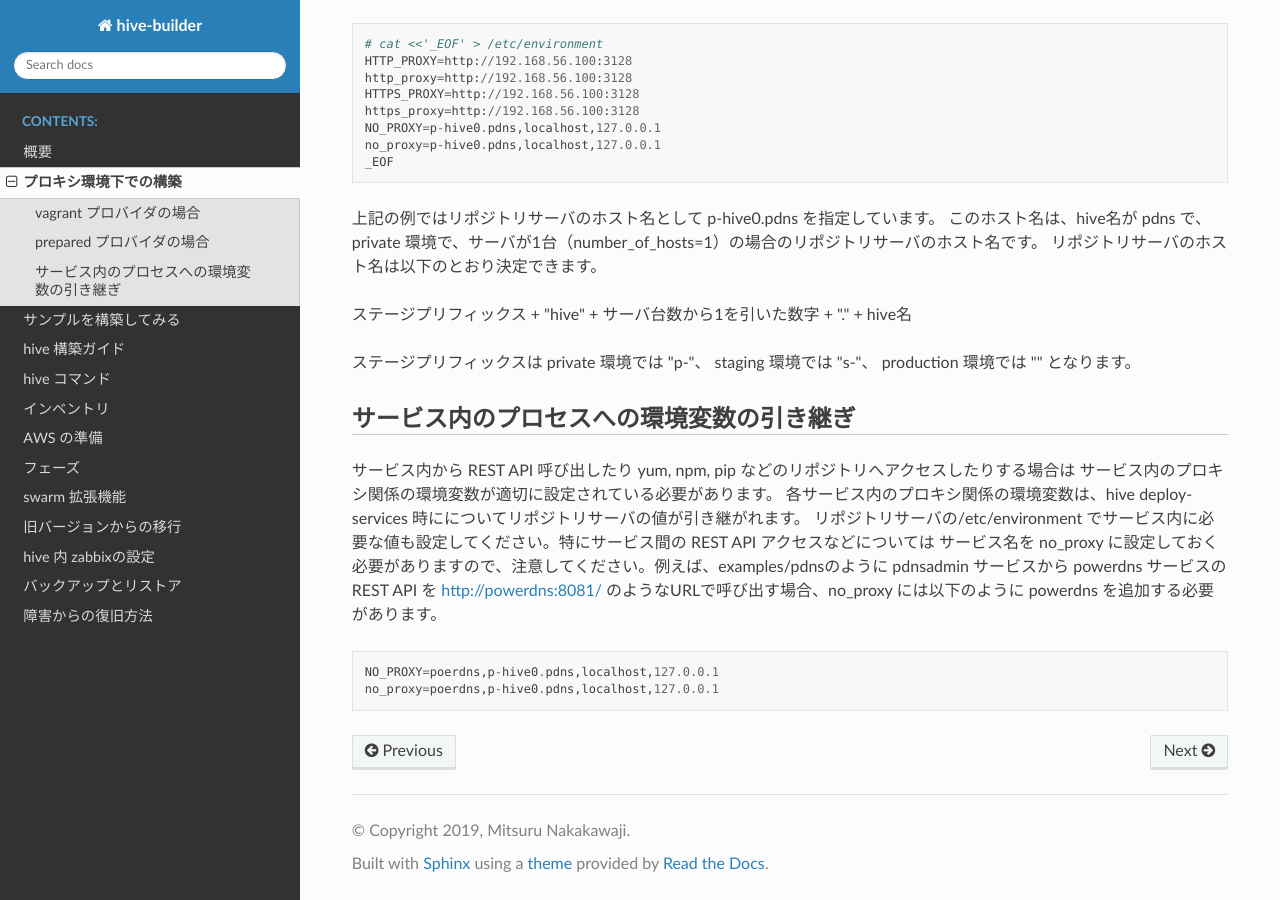
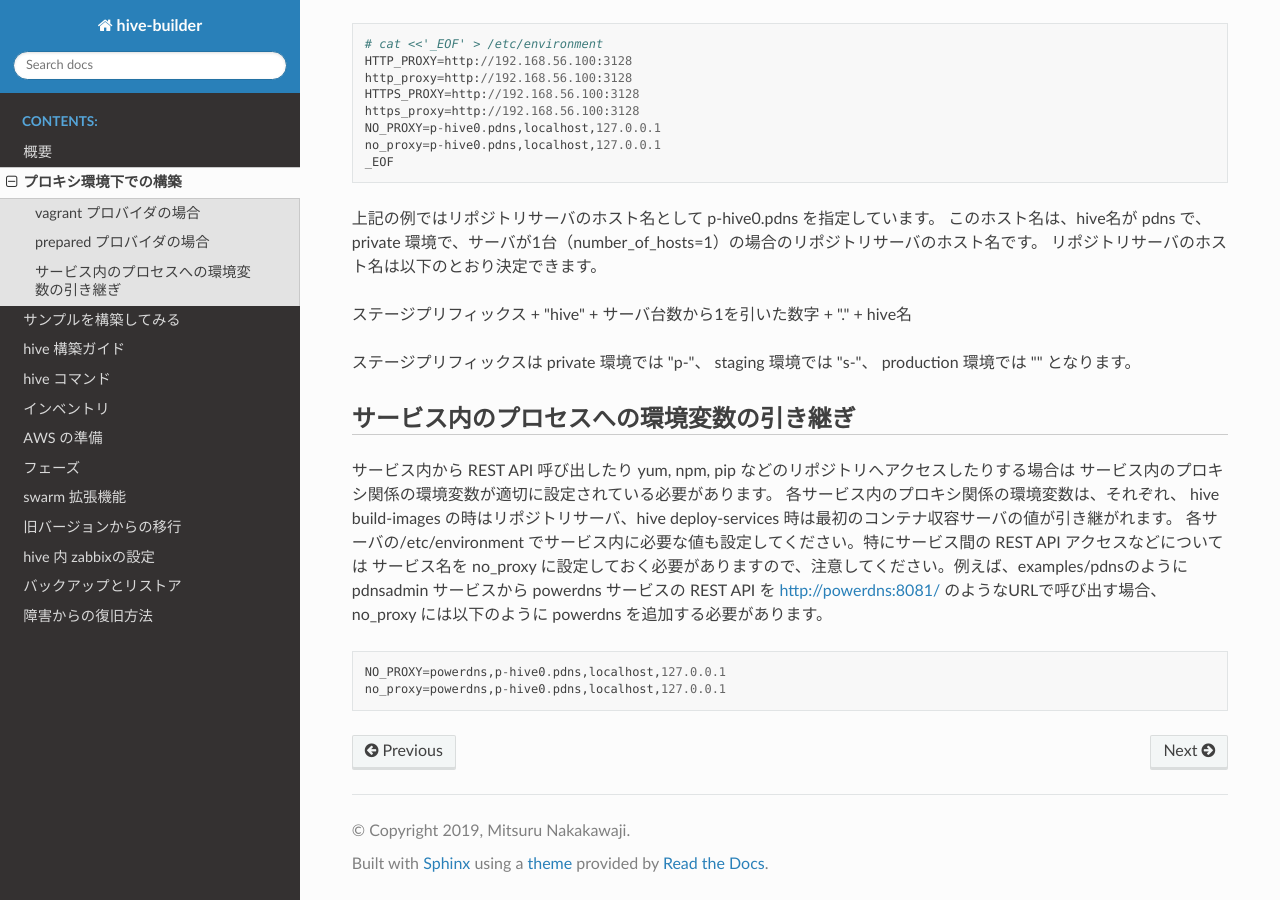
Before and after one commit to procube-open/hive-builder, a Sphinx documentation site: the page built from docs/proxy.rst, in a window 1280 px wide and 900 px high, scrolled down 1314 px. Built offline with Sphinx 7.4.7 and the Read the Docs theme 2.0.0, drawn with Linux system fonts in a browser that asks for light colours; pages that are not in the unit, such as notebooks, are missing from menus.

```diff
--- a/docs/backup.rst
+++ b/docs/backup.rst
@@ -6,7 +6,7 @@
 
 バックアップファイルの保存先
 -------------------------------
-バックアップは毎日深夜1時にバックアップがリポジトリサーバの ~/backup に backup-{name属性の値}-{採取日時}.{ext属性の値} という名前で保存されます。
+バックアップは毎日深夜1時にリポジトリサーバの ~/backup に backup-{name属性の値}-{採取日時}.{ext属性の値} という名前で保存されます。
 また、最後に採取したバックアップに対して backup-{name属性の値}-latest.{ext属性の値}  という名前でシンボリックリンクが貼られます。
 したがって、このディレクトリのからコピーすることで、外部のストレージにバックアップを保存することができます。
 最後のバックアップをアーカイブするのであれば、リポジトリサーバで以下のコマンドを実行することで bakcup.tar.gz というファイルにまとめることができます。
@@ -37,7 +37,7 @@
 
 個別バックアップの採取
 -------------------------------
-深夜1時の日次バッチ以外のタイミイングでバックサップを採取する場合、リポジトリサーバで以下のコマンドを実行してバックアップを採取できます。
+深夜1時の日次バッチ以外のタイミイングでバックアップを採取する場合、リポジトリサーバで以下のコマンドを実行してバックアップを採取できます。
 
  ::
 
--- a/docs/example.rst
+++ b/docs/example.rst
@@ -193,7 +193,7 @@
   VPC, サブネット、ゲートウェイ、ファイアウォール、EC2インスタンス、 Elastic IP が 作成されます
 - 各サーバにソフトウェアをインストールし、各種設定を行います
 - 3台のサーバを docker swarm と drbd9 のクラスタとして結合(join)します
-- リポジトリサーバにリポジトリサービス（registry）、監視サービス（zabbix）、日次バックサップサービスを起動します
+- リポジトリサーバにリポジトリサービス（registry）、監視サービス（zabbix）、日次バックアップサービスを起動します
 - マイクロサービスを実装するコンテナイメージを構築し、サイト内のリポジトリに登録します
 - ネットワークやボリュームを配備し、マイクロサービス群をデプロイします
 
--- a/docs/proxy.rst
+++ b/docs/proxy.rst
@@ -79,13 +79,13 @@
 =============================================
 サービス内から REST API 呼び出したり yum, npm, pip などのリポジトリへアクセスしたりする場合は
 サービス内のプロキシ関係の環境変数が適切に設定されている必要があります。
-各サービス内のプロキシ関係の環境変数は、hive deploy-services 時にについてリポジトリサーバの値が引き継がれます。
-リポジトリサーバの/etc/environment でサービス内に必要な値も設定してください。特にサービス間の REST API アクセスなどについては
+各サービス内のプロキシ関係の環境変数は、それぞれ、 hive build-images の時はリポジトリサーバ、hive deploy-services 時は最初のコンテナ収容サーバの値が引き継がれます。
+各サーバの/etc/environment でサービス内に必要な値も設定してください。特にサービス間の REST API アクセスなどについては
 サービス名を no_proxy に設定しておく必要がありますので、注意してください。例えば、examples/pdnsのように pdnsadmin サービスから
 powerdns サービスの REST API を http://powerdns:8081/ のようなURLで呼び出す場合、no_proxy には以下のように powerdns を追加する必要があります。
 
 ::
 
 
-    NO_PROXY=poerdns,p-hive0.pdns,localhost,127.0.0.1
-    no_proxy=poerdns,p-hive0.pdns,localhost,127.0.0.1
+    NO_PROXY=powerdns,p-hive0.pdns,localhost,127.0.0.1
+    no_proxy=powerdns,p-hive0.pdns,localhost,127.0.0.1
```
Also changed, not shown: 1 other file.
